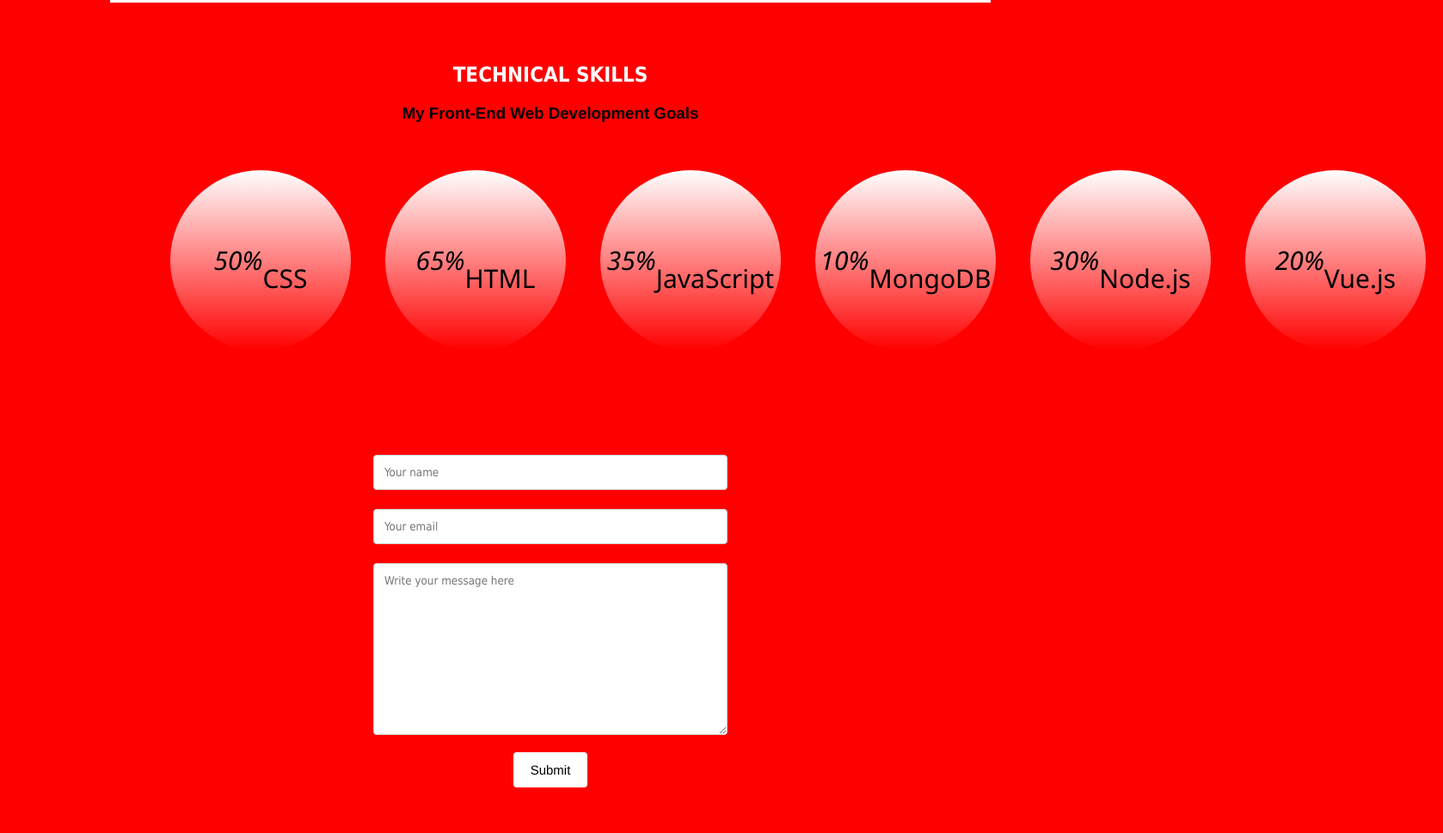
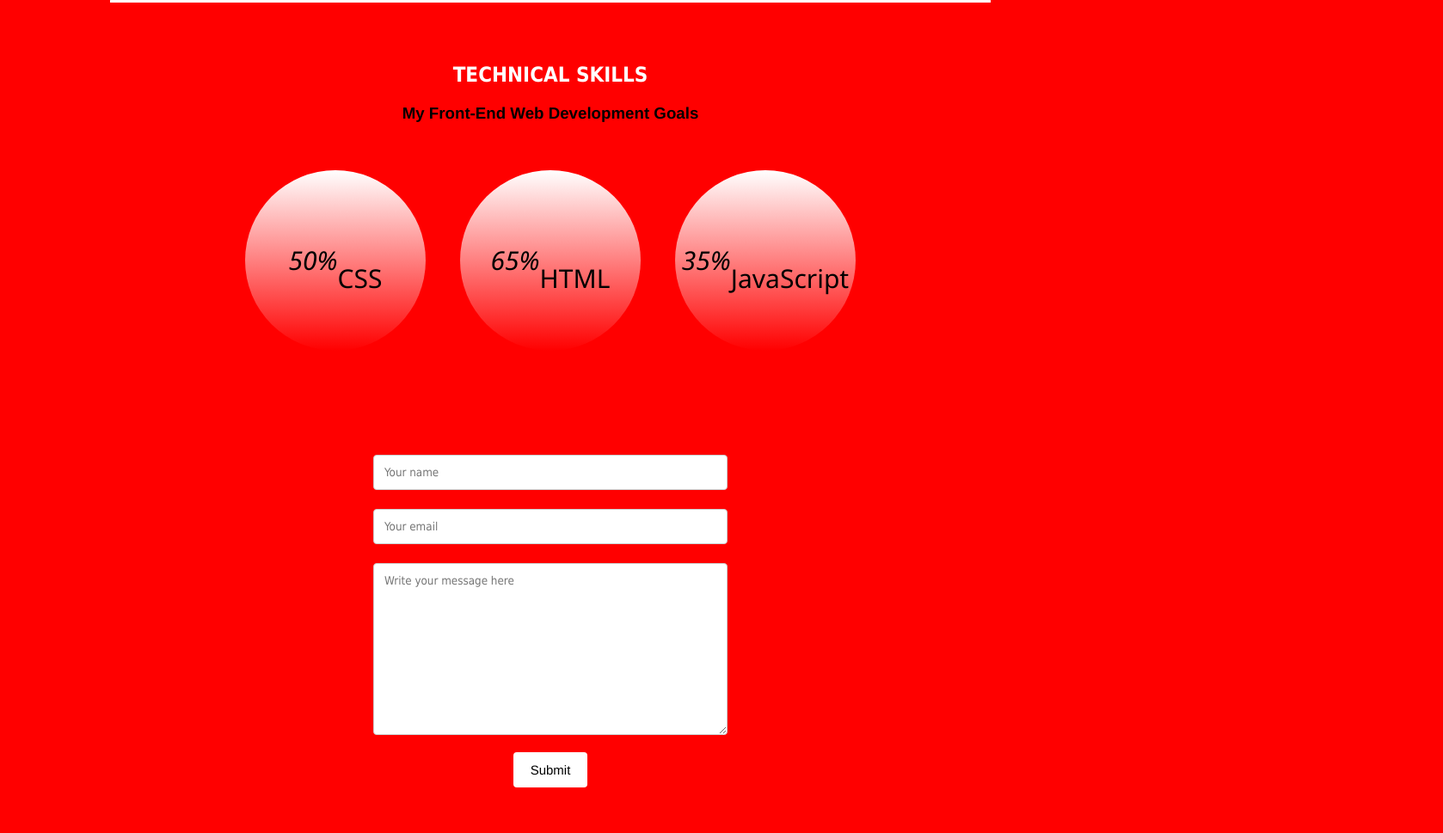
Before and after one commit to 200hp/rsschool-2019Q1-cv, a plain HTML site: page index.html in a window 1280 px wide. Shown: the part 860-1829 px from the top of the page at 86% size, 1678 px wide, since content can reach past the window. Drawn offline with Linux system fonts and the light colour scheme.

Commit message:
style: change the number of rings skills again

```diff
--- a/index.html
+++ b/index.html
@@ -51,9 +51,6 @@
                 <div class="ring-with-content"><em>50%</em><br>CSS</div>
                 <div class="ring-with-content"><em>65%</em><br>HTML</div>
                 <div class="ring-with-content"><em>35%</em><br>JavaScript</div>
-                <div class="ring-with-content"><em>10%</em><br>MongoDB</div>
-                <div class="ring-with-content"><em>30%</em><br>Node.js</div>
-                <div class="ring-with-content"><em>20%</em><br>Vue.js</div>
               </div>
         </section>
     </main>
```
